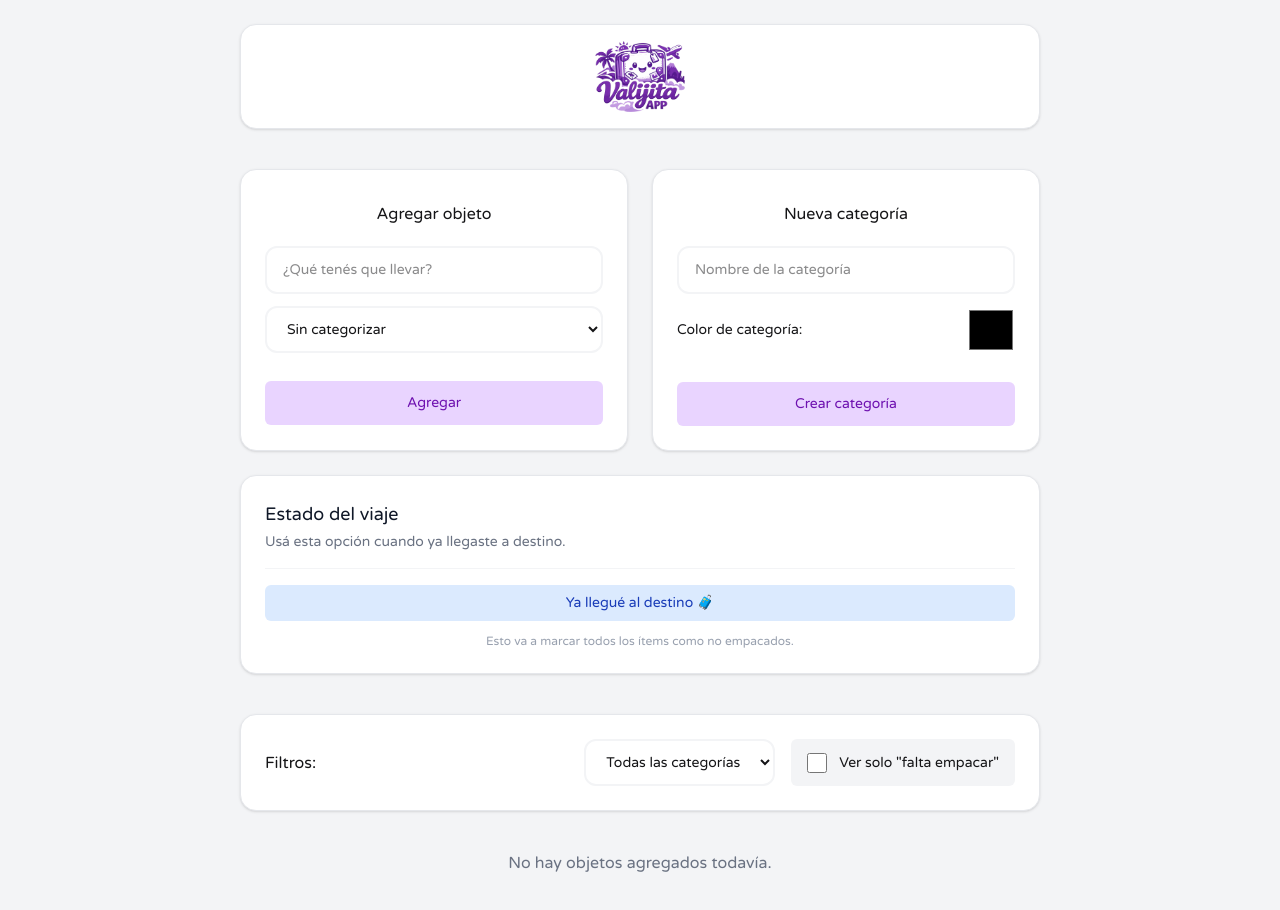
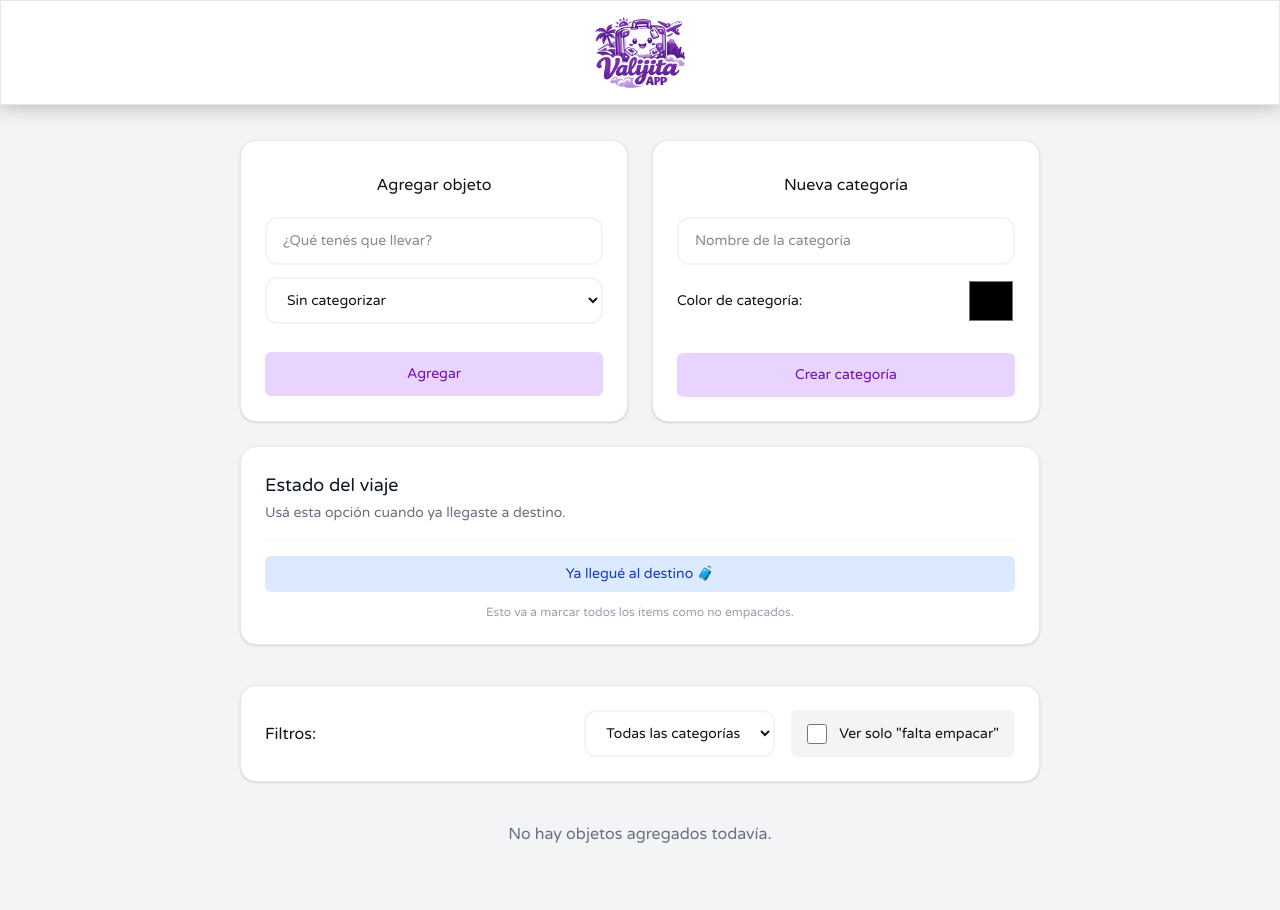
Before and after one commit to kevinbordon2799/valijita-app, a React (Vite) app: page / in a window 1280 px wide. Shown: the top 910 px of the page. Built offline with nearby package versions, Linux system fonts and the light colour scheme.

Commit message:
change header, item card and item list styles

```diff
--- a/src/App.tsx
+++ b/src/App.tsx
@@ -17,9 +17,9 @@ function App() {
         <ConfirmModalProvider>
             <CategoriesProvider>
                 <TravelItemsProvider>
-                    <div className="bg-gray-100 min-h-screen p-4 sm:p-6 pb-20">
-                        <Header />
+                    <Header />
 
+                    <div className="bg-gray-100 min-h-screen p-4 pt-0 sm:pt-0 sm:p-6 pb-20">
                         <div className="flex flex-col md:flex-row gap-6 w-full max-w-[800px] mx-auto pt-10">
                             <AddItemCard />
 
--- a/src/components/Header/index.tsx
+++ b/src/components/Header/index.tsx
@@ -1,11 +1,17 @@
-import valijitaAppLogo from "../../assets/valijita-app-logo.png";
+import valijitaAppLogo from '../../assets/valijita-app-logo.png';
 
 export const Header: React.FC = () => {
     return (
-        <header className="w-full max-w-[800px] mx-auto rounded-2xl border border-gray-200 bg-white shadow-sm">
-            <div className="flex py-4 px-6 justify-center items-center gap-6">
-                <img src={valijitaAppLogo} alt="" className="w-[90px] object-contain object-center" />
-            </div>
-        </header>
+        <div className='flex justify-center mb-[100px] w-full'>
+            <header className="fixed w-full z-20 mx-auto border border-gray-200 bg-white shadow-[0px_0px_20px_5px_rgba(110,17,176, 1)] shadow-[0px_0px_20px_0px_rgba(0,0,0,0.3)]">
+                <div className="flex py-4 px-6 justify-center items-center gap-6">
+                    <img
+                        src={valijitaAppLogo}
+                        alt=""
+                        className="w-[90px] object-contain object-center"
+                    />
+                </div>
+            </header>
+        </div>
     );
 };
--- a/src/components/ItemCard/index.tsx
+++ b/src/components/ItemCard/index.tsx
@@ -47,12 +47,18 @@ export const TravelItemCard: React.FC<TravelItemCardProps> = ({
 
     return (
         <div
-            className="rounded-2xl border border-gray-200 bg-white shadow-sm px-6 py-8 rounded-xl flex flex-col gap-4 border-t-8 relative"
-            style={{ borderTopColor: categoryColor }}
+            className="border border-gray-200 bg-white shadow-sm px-6 py-8 rounded-xl flex flex-col gap-4 relative"
+
+            style={{
+                // borderColor: categoryColor,
+                // borderWidth: "1px"
+                boxShadow: `0px 0px 8px 1px ${categoryColor}`
+            }}
         >
             {/* Vista normal */}
             {!editing && (
                 <div className="flex flex-col gap-4">
+                    <div className='h-[3px] w-full relative top-[-0%]' style={{backgroundColor: categoryColor}}></div>
                     <div>
                         <h3 className="text-2xl font-bold">{item.name}</h3>
                         <span className="relative top-[-0.3rem] text-sm text-zinc-400">
--- a/src/components/TravelItemList/index.tsx
+++ b/src/components/TravelItemList/index.tsx
@@ -9,7 +9,7 @@ export const TravelItemList: React.FC = () => {
     }
 
     return (
-        <div className="w-full mx-auto max-w-[800px] grid grid-cols-1 lg:grid-cols-2 gap-4 py-10">
+        <div className="w-full mx-auto max-w-[800px] grid grid-cols-1 lg:grid-cols-2 gap-6 py-10">
             {filteredItems.map((item) => (
                 <TravelItemCard
                     key={item.id}
```
